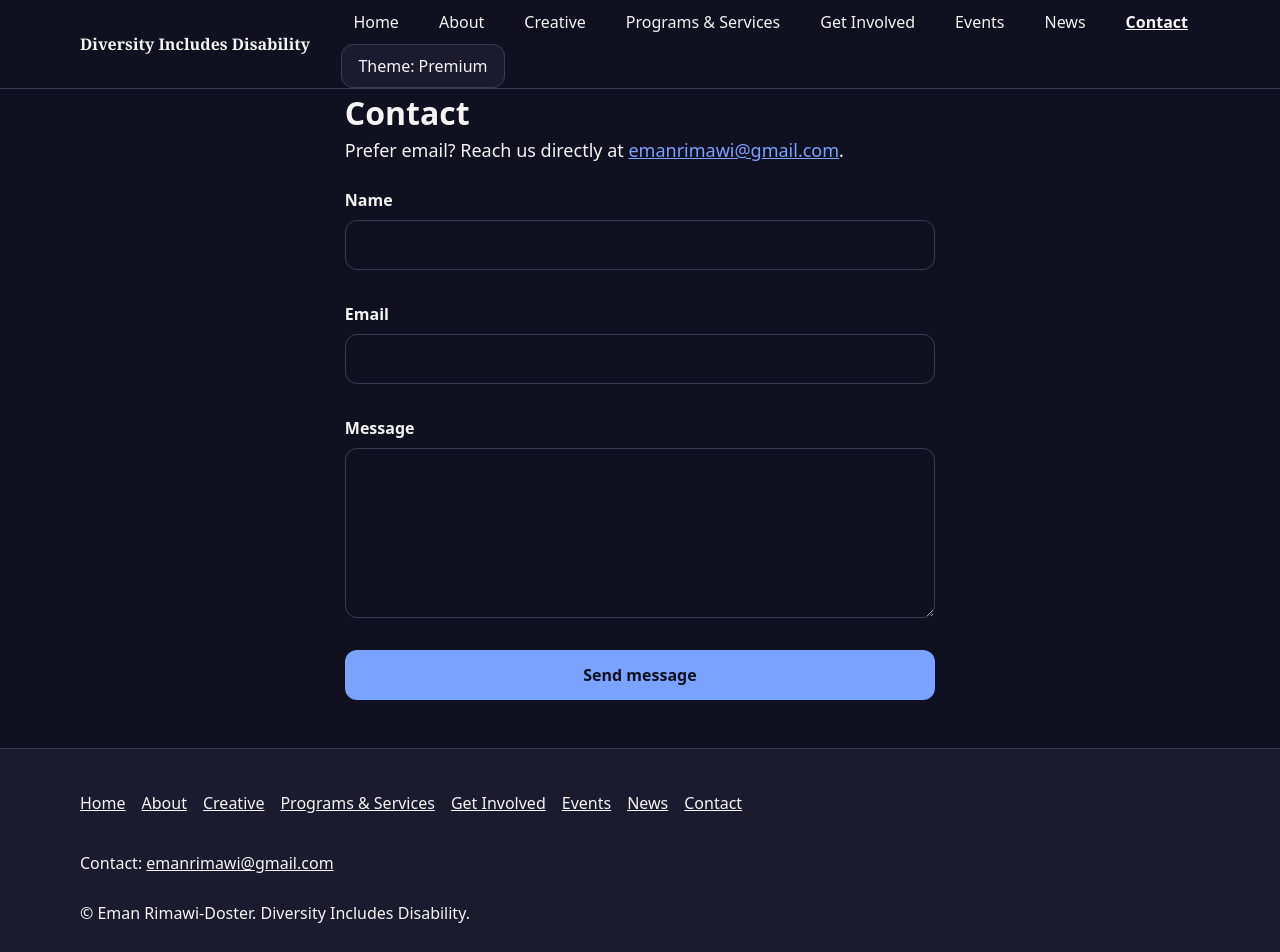
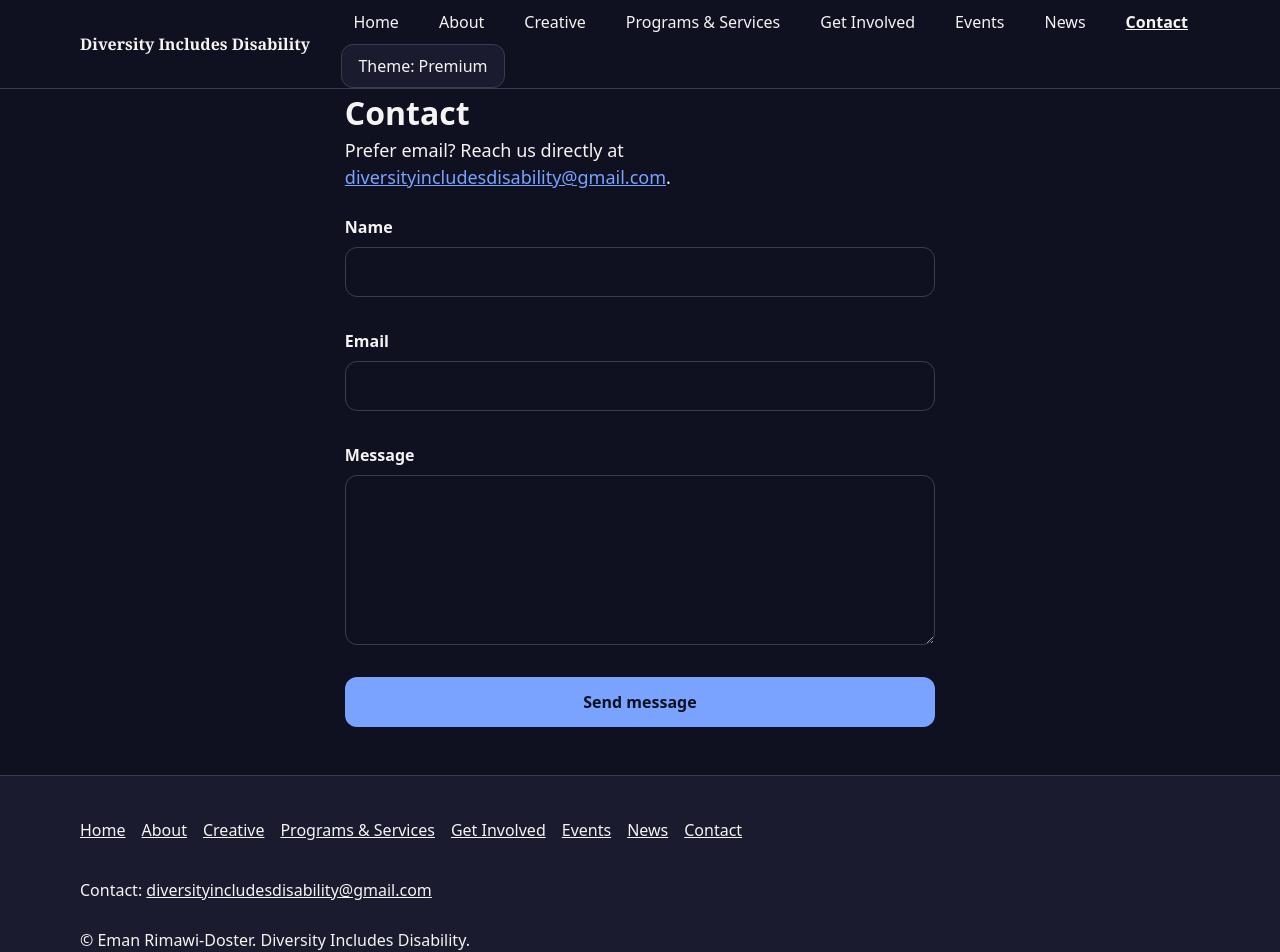
Before and after one commit to wolfwdavid/diversityincludesdisability_one, a SvelteKit app: page /contact in a window 1280 px wide. Shown: the top 952 px of the page. Built offline with nearby package versions, Linux system fonts and the light colour scheme.

Commit message:
fix(contact): use the organization email address
Replace the founder's personal Gmail with diversityincludesdisability@gmail.com in the footer, contact and volunteer forms, the Web3Forms setup note, and the e2e locators.

```diff
--- a/src/lib/components/Footer.svelte
+++ b/src/lib/components/Footer.svelte
@@ -13,7 +13,7 @@
 			</ul>
 		</nav>
 		<p class="contact">
-			Contact: <a href="mailto:emanrimawi@gmail.com">emanrimawi@gmail.com</a>
+			Contact: <a href="mailto:diversityincludesdisability@gmail.com">diversityincludesdisability@gmail.com</a>
 		</p>
 		<p class="attribution">&copy; Eman Rimawi-Doster. Diversity Includes Disability.</p>
 	</div>
--- a/src/lib/config.ts
+++ b/src/lib/config.ts
@@ -2,6 +2,6 @@
 // TODO(user): replace all three placeholders before launch.
 // The Web3Forms access key is PUBLIC by design (an alias to the org's email),
 // so committing a placeholder literal is safe — do NOT move it to $env.
-export const WEB3FORMS_ACCESS_KEY = 'YOUR_WEB3FORMS_ACCESS_KEY'; // TODO(user): generate at https://web3forms.com with emanrimawi@gmail.com (CONFIRMED 2026-07-06); key is emailed to that inbox
+export const WEB3FORMS_ACCESS_KEY = 'YOUR_WEB3FORMS_ACCESS_KEY'; // TODO(user): generate at https://web3forms.com with diversityincludesdisability@gmail.com (org address per Eman 2026-09-24); key is emailed to that inbox
 export const DONATE_URL = 'https://example.org/donate-TODO'; // TODO(user): real external giving-platform URL
 export const DONATE_PLATFORM_NAME = 'our giving platform'; // TODO(user): e.g. 'Givebutter'
--- a/src/routes/contact/+page.svelte
+++ b/src/routes/contact/+page.svelte
@@ -34,7 +34,7 @@
 <h1>Contact</h1>
 <p class="lede">
 	Prefer email? Reach us directly at
-	<a href="mailto:emanrimawi@gmail.com">emanrimawi@gmail.com</a>.
+	<a href="mailto:diversityincludesdisability@gmail.com">diversityincludesdisability@gmail.com</a>.
 </p>
 
 {#if status === 'ok'}
@@ -73,7 +73,7 @@
 			<FormStatus kind="err" message={statusMessage} />
 			<p class="disclaimer">
 				If this keeps happening, email us at
-				<a href="mailto:emanrimawi@gmail.com">emanrimawi@gmail.com</a>.
+				<a href="mailto:diversityincludesdisability@gmail.com">diversityincludesdisability@gmail.com</a>.
 			</p>
 		{/if}
 	</form>
--- a/src/routes/get-involved/+page.svelte
+++ b/src/routes/get-involved/+page.svelte
@@ -80,7 +80,7 @@
 			</button>
 			{#if vStatus === 'err'}
 				<FormStatus kind="err" message={vMessage} />
-				<p class="disclaimer">If this keeps happening, email <a href="mailto:emanrimawi@gmail.com">emanrimawi@gmail.com</a>.</p>
+				<p class="disclaimer">If this keeps happening, email <a href="mailto:diversityincludesdisability@gmail.com">diversityincludesdisability@gmail.com</a>.</p>
 			{/if}
 		</form>
 	{/if}
```
Also changed, not shown: 2 other files (tests, documents, lock files or other folders).
